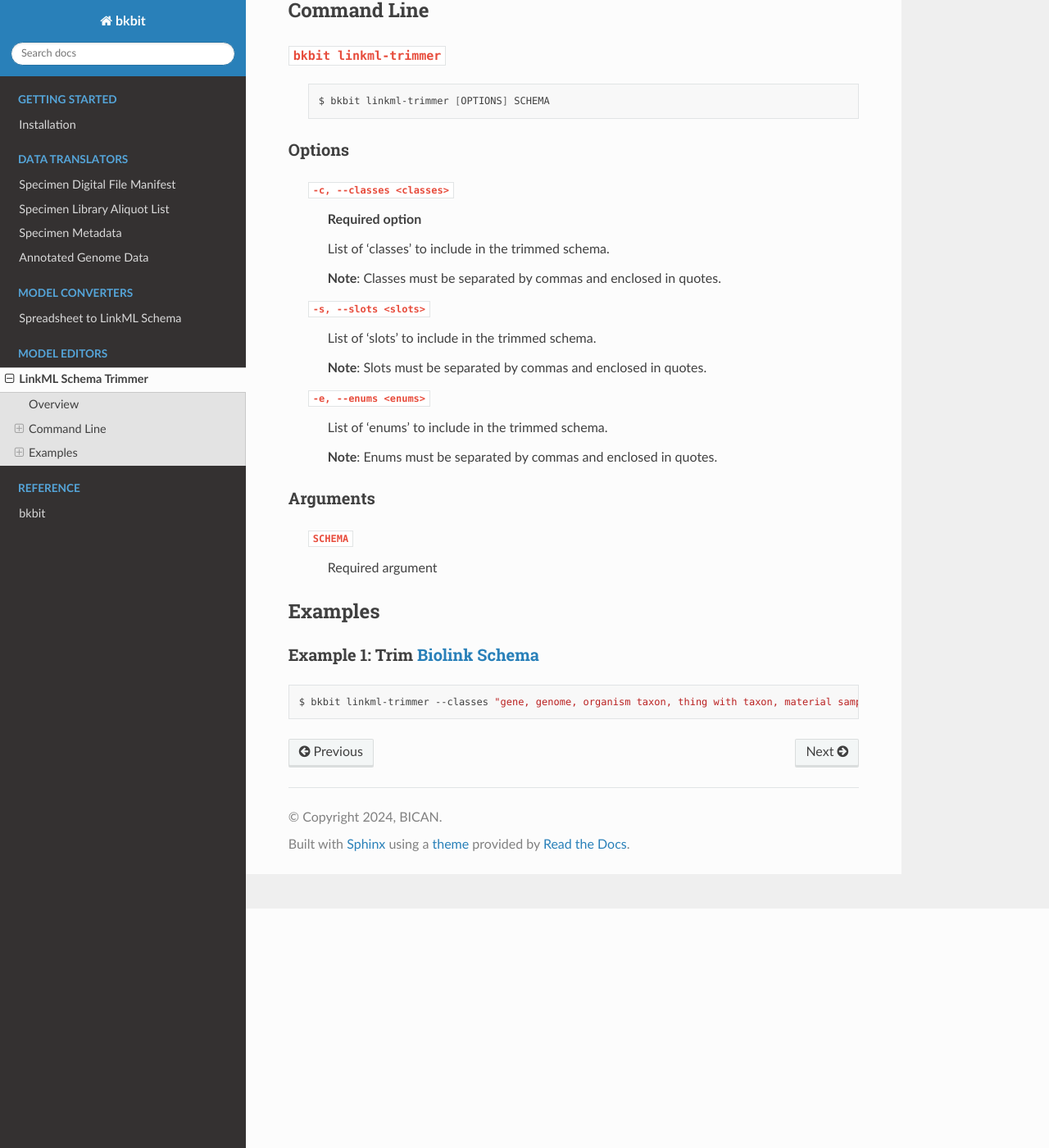
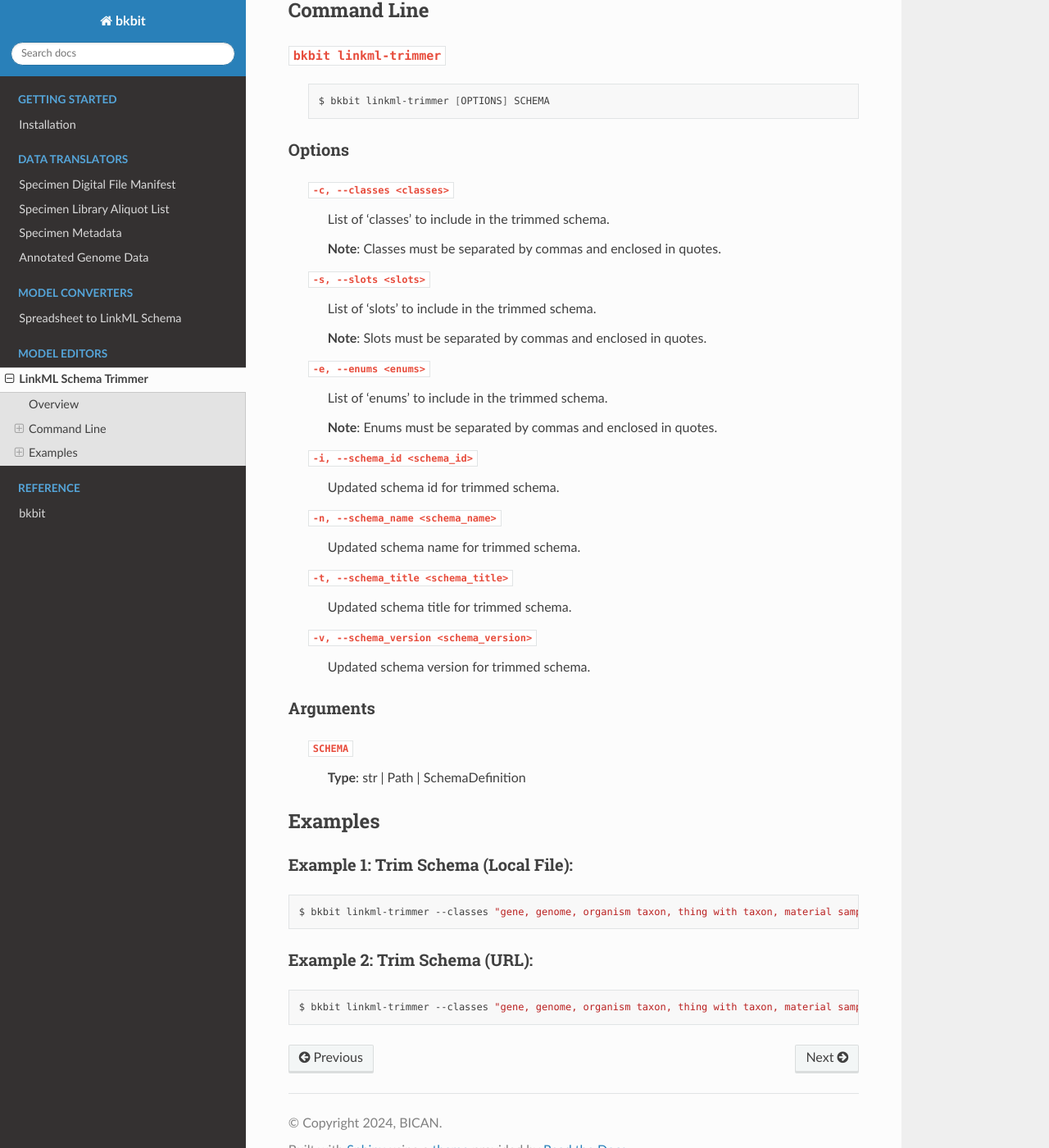
Before and after one commit to brain-bican/bkbit, a Sphinx documentation site: the page built from docs/linkml_trimmer.rst, in a window 1280 px wide and 1400 px high, scrolled down 292 px. Shown: the whole window at 82% size. Built offline with Sphinx 7.4.7 and the Read the Docs theme 3.1.0, drawn with Linux system fonts in a browser that asks for light colours.

Commit message:
updated documentation for linkml-trimmer based off changes made to linkml-trimmer

```diff
--- a/docs/linkml_trimmer.rst
+++ b/docs/linkml_trimmer.rst
@@ -22,8 +22,6 @@
 ,,,,,,,
 
     ``-c, --classes <classes>``
-        **Required option**
-
         List of 'classes' to include in the trimmed schema.
 
         **Note**: Classes must be separated by commas and enclosed in quotes.
@@ -36,20 +34,37 @@
         List of 'enums' to include in the trimmed schema.
 
         **Note**: Enums must be separated by commas and enclosed in quotes.
+    ``-i, --schema_id <schema_id>``
+        Updated schema id for trimmed schema.
+    ``-n, --schema_name <schema_name>``
+        Updated schema name for trimmed schema.
+    ``-t, --schema_title <schema_title>``
+        Updated schema title for trimmed schema.
+    ``-v, --schema_version <schema_version>``
+        Updated schema version for trimmed schema.
 
 Arguments
 ,,,,,,,,,
 
     ``SCHEMA``
-        Required argument
+        **Type**: str | Path | SchemaDefinition
+
 
 
 Examples
 .........
 
-Example 1: Trim `Biolink Schema <https://biolink.github.io/biolink-model/>`_
+Example 1: Trim Schema (Local File):
 ,,,,,,,,,,,,,,,,,,,,,,,,,,,,,,,
 
 .. code-block:: bash
 
-    $ bkbit linkml-trimmer --classes "gene, genome, organism taxon, thing with taxon, material sample, procedure, entity, activity, named thing" biolink.yaml > bican-biolink.yaml
+    $ bkbit linkml-trimmer --classes "gene, genome, organism taxon, thing with taxon, material sample, procedure, entity, activity, named thing, relative frequency analysis result" biolink-model.yaml > bican-biolink.yaml
+
+
+Example 2: Trim Schema (URL):
+,,,,,,,,,,,,,,,,,,,,,,,,,,,,,,,
+
+.. code-block:: bash
+
+    $ bkbit linkml-trimmer --classes "gene, genome, organism taxon, thing with taxon, material sample, procedure, entity, activity, named thing, relative frequency analysis result" "https://raw.githubusercontent.com/biolink/biolink-model/refs/heads/master/biolink-model.yaml" > bican-biolink.yaml
```
